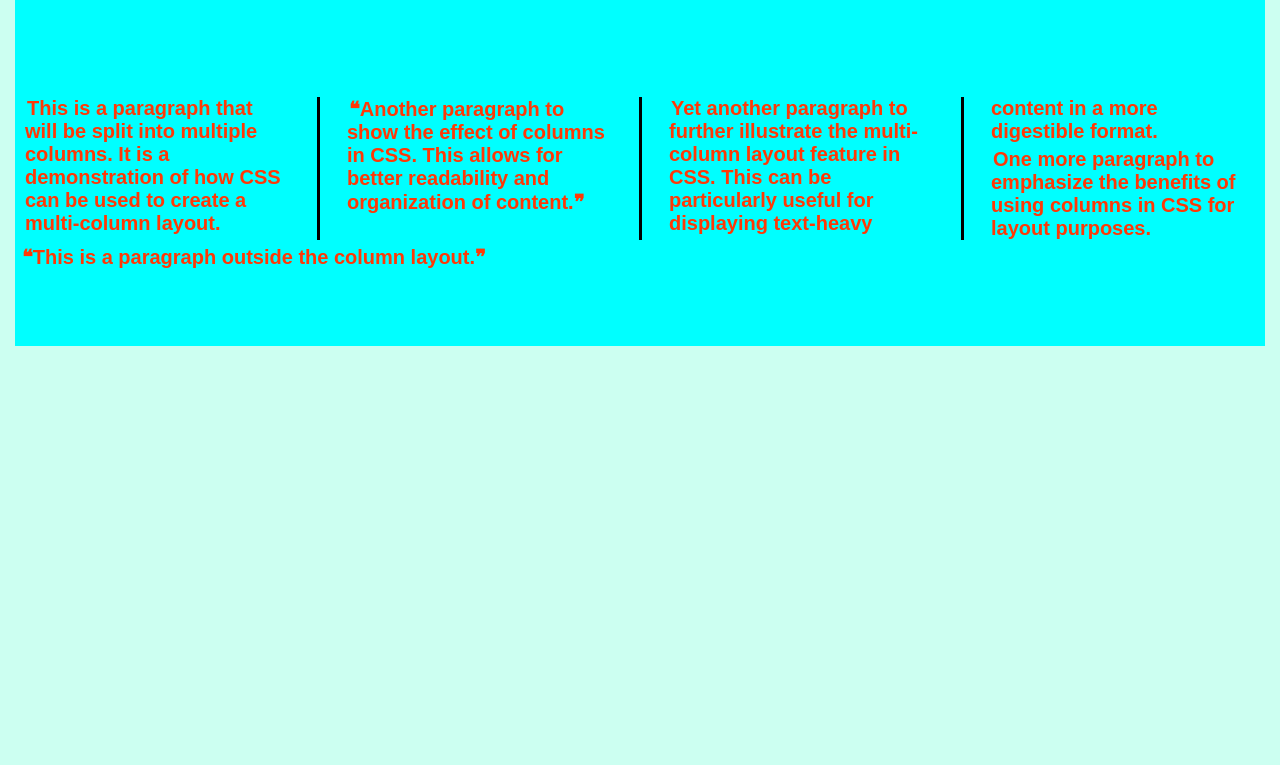
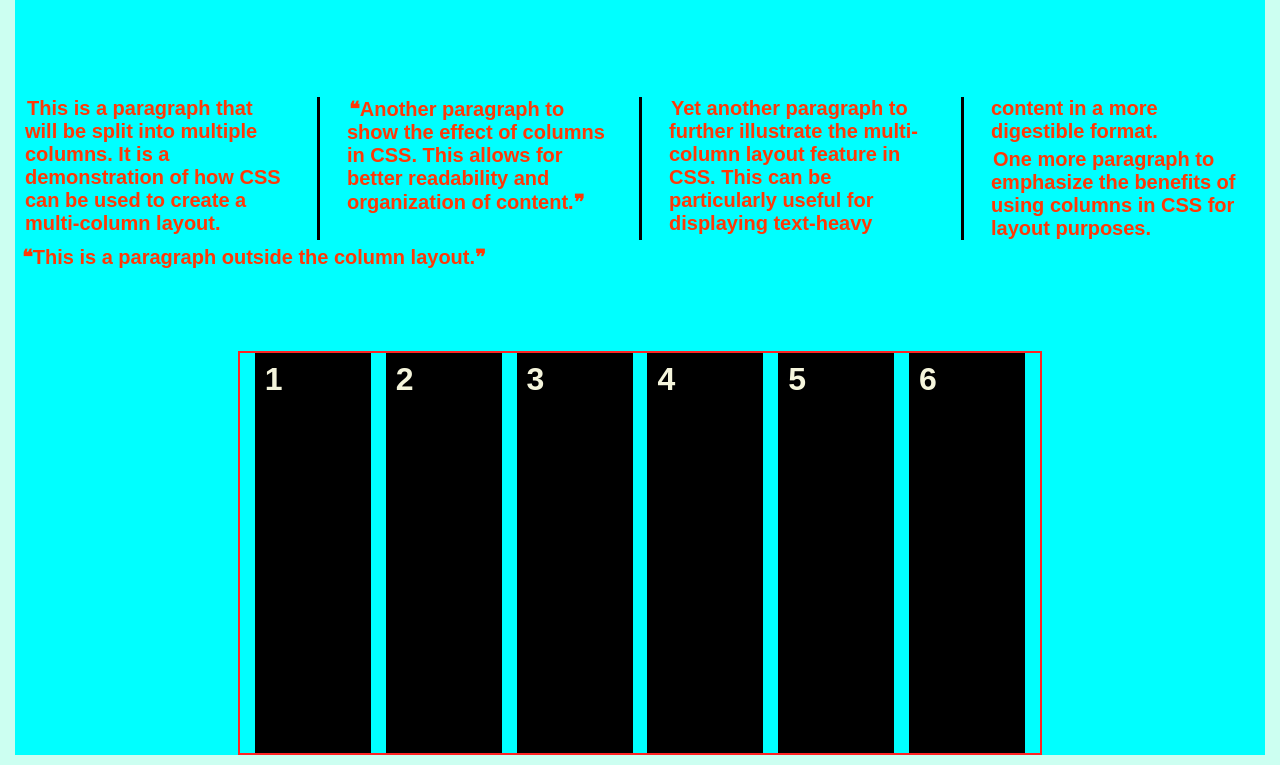
Before and after one commit to manikandan110306/CSS-Project, a plain HTML site: page index.html in a window 1280 px wide. Shown: the part 1339-2104 px from the top of the page. Before the commit the page ends 1695 px from the top, so only its background shows below. Drawn offline with Linux system fonts and the light colour scheme.

Commit message:
initialcommit

```diff
--- a/Styles/main.css
+++ b/Styles/main.css
@@ -229,3 +229,23 @@ main{
     top: 0;
     left: 0;
 } */
+
+.flex{
+    max-width: 800px;
+    min-height: 400px;
+    margin-inline: auto;
+    border: 2px solid rgb(255, 36, 36);
+    display: flex;
+    justify-content: space-evenly;
+    flex-wrap: wrap;
+}
+
+.box{
+    margin: 0;
+    min-width: 100px;
+    min-height: 100px;
+    background-color: black;
+    color: beige;
+    font-size: 2rem;
+    padding: 0.5rem;
+}
--- a/index.html
+++ b/index.html
@@ -106,6 +106,14 @@
                 </div>
             </div>
         </div> -->
+        <main class="flex">
+            <div class="box">1</div>
+            <div class="box">2</div>
+            <div class="box">3</div>
+            <div class="box">4</div>
+            <div class="box">5</div>
+            <div class="box">6</div>
+        </main>
     </main>
 </body>
 </html>
```
